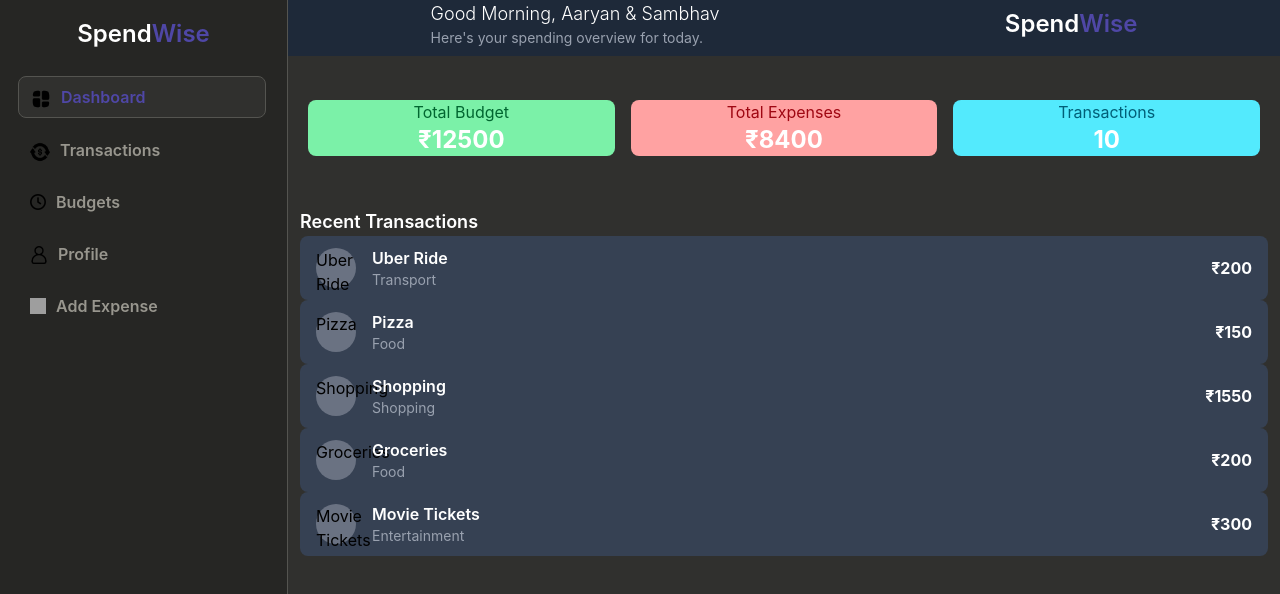
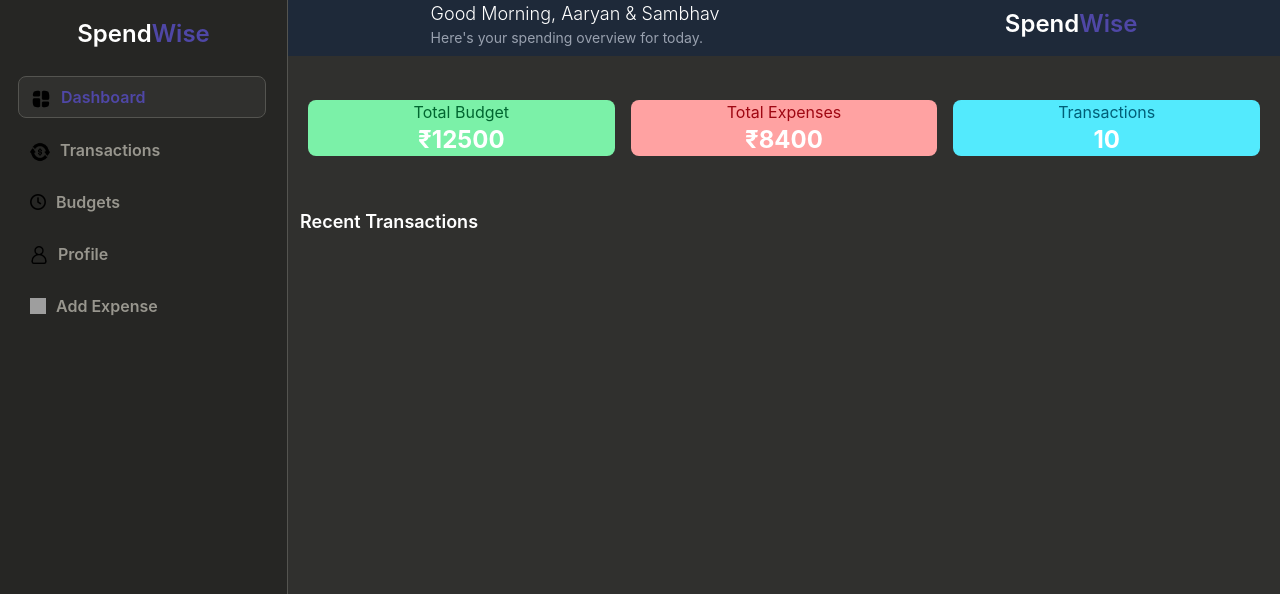
Before and after one commit to AaryanSingh31/Expense-tracker, a React (Vite) app: page / in a window 1280 px wide. Shown: the top 594 px of the page. Built offline with nearby package versions, Linux system fonts and the light colour scheme; grey boxes are pictures that could not be loaded.

Commit message:
Integrated local storage, tested the working of context API

```diff
--- a/src/components/AddExpense/AddExpense.jsx
+++ b/src/components/AddExpense/AddExpense.jsx
@@ -104,7 +104,7 @@ function AddExpense() {
 
             {/* Category section */}
 
-            <div className="flex gap-4 mt-2 justify-around flex-wrap">
+            <div className="flex gap-4 mt-2 h-37 justify-around flex-wrap overflow-y-scroll no-scrollbar">
               <button
                 onClick={() => setCategory("food")}
                 className={`text-center px-1 overflow-hidden no-scrollbar h-16 w-1/5 rounded-lg text-sm font-medium transition-all duration-300
@@ -176,7 +176,7 @@ function AddExpense() {
           <section className="payment px-6 mt-1.5">
             <div className="flex gap-6 w-full">
               <div className="flex w-full flex-col">
-                <label className='text-[#aaaaa7] font-semibold'>Payment Method</label>
+                <label className='text-[#aaaaa7] font-semibold whitespace-nowrap'>Payment Method</label>
                 <select
                   className='bg-[#30302e] border-[1.5px] mt-1 h-9 w-full min-w-0 border-[#494945] rounded-lg px-2 focus:outline-none focus:border-blue-600 focus:shadow-[0_0_6px_#3b82f6] font-semibold text-white placeholder-[#686867]'
                   value={payment}
--- a/src/components/Transactions/RecentTransactions.jsx
+++ b/src/components/Transactions/RecentTransactions.jsx
@@ -1,13 +1,17 @@
 import React from 'react'
 import TransactionCard from './TransactionCard'
 import dummyExpenses from '../../dummy/dummyExp'
+import { useExpense } from "../../context/ExpenseContext";
 
 function RecentTransactions() {
+
+  const { expenses } = useExpense();
+
   return (
     <div className='mt-8 px-3'>
         <h2 className='text-white font-semibold text-lg'>Recent Transactions</h2>
         {
-            dummyExpenses.slice(0, 5).map((expense) => (
+            expenses.slice(0, 5).map((expense) => (
                  <TransactionCard key={expense.id} expense={expense} />
             ))}
     </div>
```
